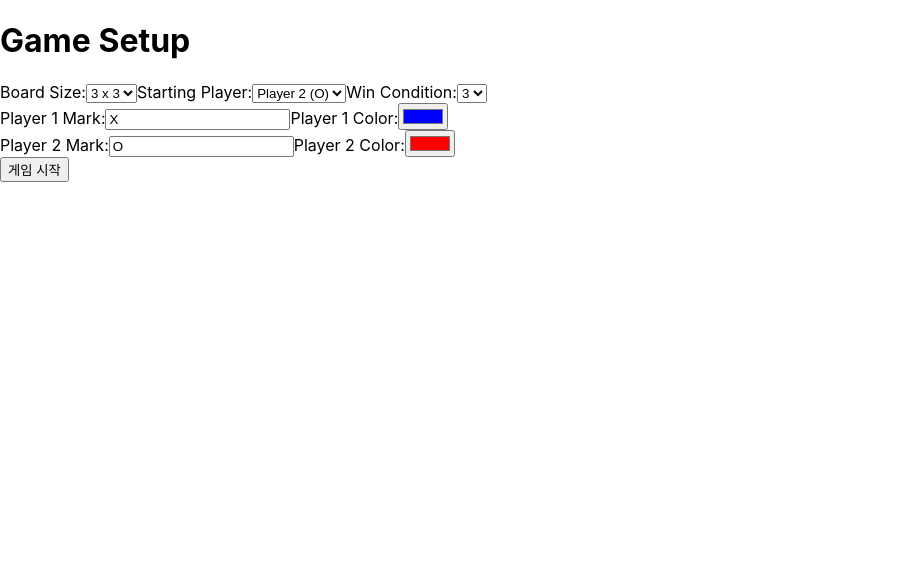
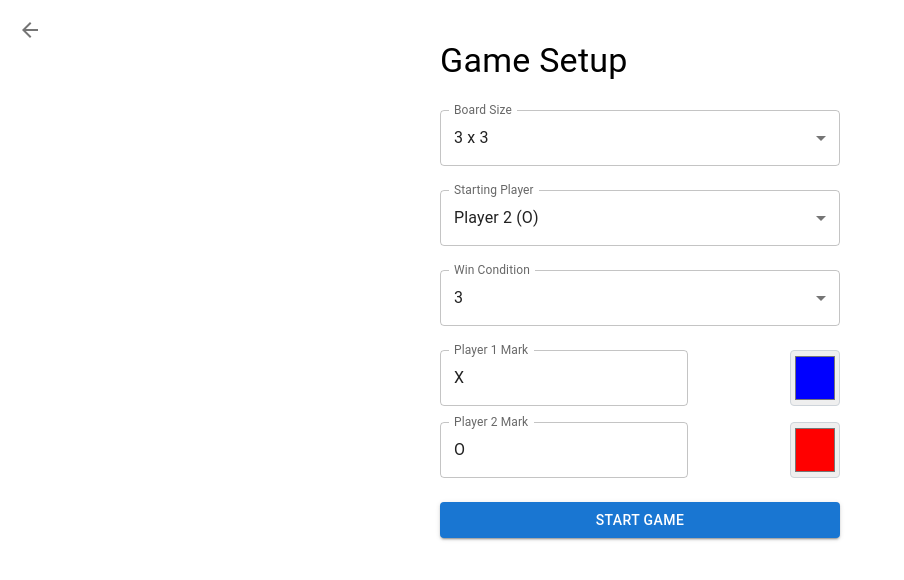
Before and after one commit to yoonakim1027/KYN_tic-tac-toe, a React (Create React App) app: page /setup in a window 1280 px wide. Shown: the top 580 px of the page, without its empty margins (0-904 px from the left). Built offline with nearby package versions, Linux system fonts and the light colour scheme.

Commit message:
Design: mui 스타일 적용 - 셋팅
김유나(24.02.19)

```diff
--- a/src/pages/GameSetup/index.tsx
+++ b/src/pages/GameSetup/index.tsx
@@ -1,5 +1,17 @@
 import React, { useState, useEffect } from "react";
 import { useNavigate } from "react-router-dom";
+import {
+  Button,
+  TextField,
+  Select,
+  MenuItem,
+  FormControl,
+  InputLabel,
+  Box,
+  Typography,
+  IconButton,
+} from "@mui/material";
+import ArrowBackIcon from "@mui/icons-material/ArrowBack";
 
 const GameSetup: React.FC = () => {
   const navigate = useNavigate();
@@ -10,6 +22,10 @@ const GameSetup: React.FC = () => {
 
   // 게임을 시작할 플레이어 랜덤 설정
   const [startingPlayer, setStartingPlayer] = useState("");
+
+  const goBack = () => {
+    navigate(-1);
+  };
 
   const handleStartingPlayerChange = (
     event: React.ChangeEvent<HTMLSelectElement>
@@ -22,22 +38,6 @@ const GameSetup: React.FC = () => {
   const [player1Color, setPlayer1Color] = useState("#0000ff");
   const [player2Color, setPlayer2Color] = useState("#ff0000");
   const [player2Mark, setPlayer2Mark] = useState("O");
-
-  // 게임 설정 변경 핸들러
-  const handleBoardSizeChange = (
-    event: React.ChangeEvent<HTMLSelectElement>
-  ) => {
-    const newSize = parseInt(event.target.value);
-    setBoardSize(newSize);
-    setWinCondition(Math.min(winCondition, newSize));
-  };
-
-  // 게임 승리 조건 변경 핸들러
-  const handleWinConditionChange = (
-    event: React.ChangeEvent<HTMLSelectElement>
-  ) => {
-    setWinCondition(parseInt(event.target.value));
-  };
 
   const startGame = () => {
     navigate("/game", {
@@ -77,76 +77,94 @@ const GameSetup: React.FC = () => {
     localStorage.setItem("boardSize", boardSize.toString());
     localStorage.setItem("winCondition", winCondition.toString());
   }, [boardSize, winCondition]);
-
   return (
-    <div>
-      <h1>Game Setup</h1>
-      <label>
-        Board Size:
-        <select value={boardSize} onChange={handleBoardSizeChange}>
-          <option value="3">3 x 3</option>
-          <option value="4">4 x 4</option>
-          <option value="5">5 x 5</option>
-          <option value="6">6 x 6</option>
-          <option value="7">7 x 7</option>
-        </select>
-      </label>
-      <label>
-        Starting Player:
-        <select value={startingPlayer} onChange={handleStartingPlayerChange}>
-          <option value="Random">Random</option>
-          <option value="X">Player 1 (X)</option>
-          <option value="O">Player 2 (O)</option>
-        </select>
-      </label>
-      <label>
-        Win Condition:
-        <select value={winCondition} onChange={handleWinConditionChange}>
+    <Box width={400} margin="auto" marginTop={5}>
+      <IconButton
+        onClick={goBack}
+        sx={{ position: "absolute", top: 10, left: 10 }}>
+        <ArrowBackIcon />
+      </IconButton>
+      <Typography variant="h4" gutterBottom>
+        Game Setup
+      </Typography>
+      <FormControl fullWidth margin="normal">
+        <InputLabel>Board Size</InputLabel>
+        <Select
+          value={boardSize}
+          label="Board Size"
+          onChange={(e) =>
+            setBoardSize(parseInt(e.target.value as string, 10))
+          }>
+          <MenuItem value={3}>3 x 3</MenuItem>
+          <MenuItem value={4}>4 x 4</MenuItem>
+          <MenuItem value={5}>5 x 5</MenuItem>
+          <MenuItem value={6}>6 x 6</MenuItem>
+          <MenuItem value={7}>7 x 7</MenuItem>
+        </Select>
+      </FormControl>
+      <FormControl fullWidth margin="normal">
+        <InputLabel>Starting Player</InputLabel>
+        <Select
+          value={startingPlayer}
+          label="Starting Player"
+          onChange={(e) => setStartingPlayer(e.target.value)}>
+          <MenuItem value="Random">Random</MenuItem>
+          <MenuItem value="X">Player 1 (X)</MenuItem>
+          <MenuItem value="O">Player 2 (O)</MenuItem>
+        </Select>
+      </FormControl>
+      <FormControl fullWidth margin="normal">
+        <InputLabel>Win Condition</InputLabel>
+        <Select
+          value={winCondition}
+          label="Win Condition"
+          onChange={(e) =>
+            setWinCondition(parseInt(e.target.value as string, 10))
+          }>
           {[...Array(boardSize - 2).keys()].map((i) => (
-            <option key={i + 3} value={i + 3}>
+            <MenuItem key={i + 3} value={i + 3}>
               {i + 3}
-            </option>
+            </MenuItem>
           ))}
-        </select>
-      </label>
-      <div>
-        <label>
-          Player 1 Mark:
-          <input
-            type="text"
+        </Select>
+      </FormControl>
+      <Box display="flex" justifyContent="space-between" marginTop={2}>
+        <TextField
+          label="Player 1 Mark"
+          variant="outlined"
           value={player1Mark}
           onChange={(e) => setPlayer1Mark(e.target.value)}
         />
-        </label>
-        <label>
-          Player 1 Color:
         <input
           type="color"
           value={player1Color}
           onChange={(e) => setPlayer1Color(e.target.value)}
+          style={{ height: 56, border: "1px solid #ced4da", borderRadius: 4 }}
         />
-        </label>
-      </div>
-      <div>
-        <label>
-          Player 2 Mark:
-          <input
-            type="text"
+      </Box>
+      <Box display="flex" justifyContent="space-between" marginTop={2}>
+        <TextField
+          label="Player 2 Mark"
+          variant="outlined"
           value={player2Mark}
           onChange={(e) => setPlayer2Mark(e.target.value)}
         />
-        </label>
-        <label>
-          Player 2 Color:
         <input
           type="color"
           value={player2Color}
           onChange={(e) => setPlayer2Color(e.target.value)}
+          style={{ height: 56, border: "1px solid #ced4da", borderRadius: 4 }}
         />
-        </label>
-      </div>
-      <button onClick={startGame}>게임 시작</button>
-    </div>
+      </Box>
+      <Button
+        fullWidth
+        variant="contained"
+        color="primary"
+        onClick={startGame}
+        sx={{ mt: 3 }}>
+        Start Game
+      </Button>
+    </Box>
   );
 };
 
```
Lines whose indentation alone changed are shown as unchanged.
